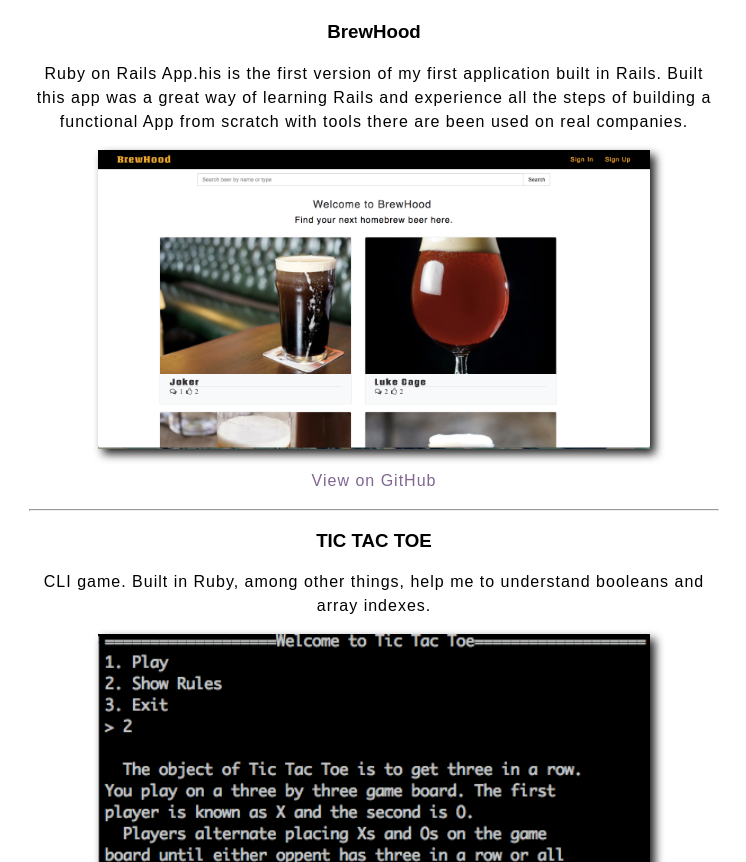
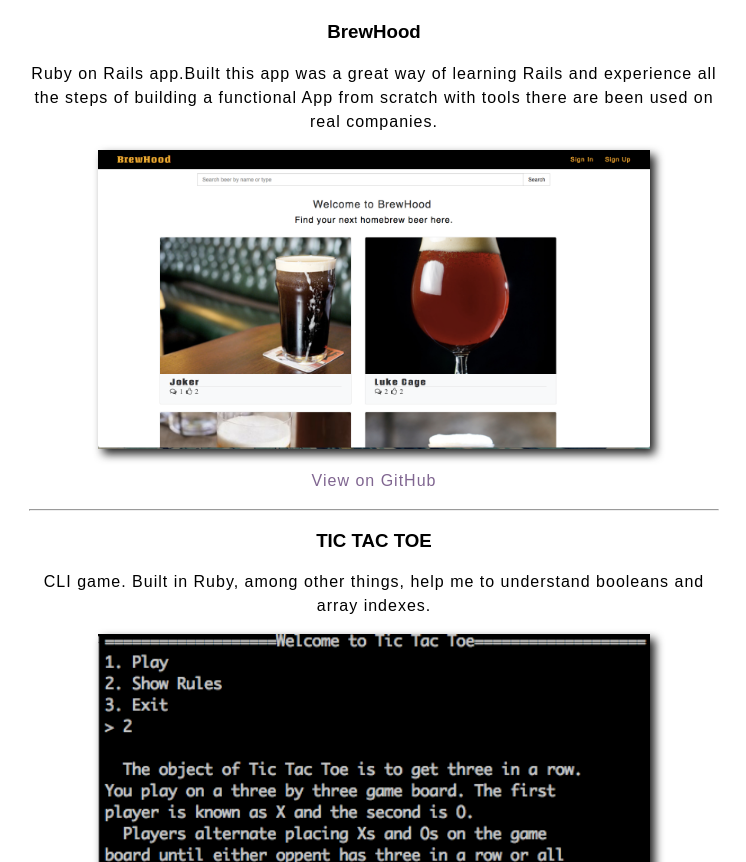
Before and after one commit to Livia-Santos/livia-santos.github.io, a plain HTML site: page index.html in a window 1280 px wide. Shown: the part 3325-4187 px from the top of the page, without its empty margins (266-1012 px from the left). Drawn offline with Linux system fonts and the light colour scheme.

Commit message:
fix brewhood description

```diff
--- a/index.html
+++ b/index.html
@@ -128,7 +128,7 @@
         <ul class="appslist">
           <li>
               <h3>BrewHood</h3>
-              <p>Ruby on Rails App.his is the first version of my first application built in Rails. Built this app was a great way of learning Rails and experience all the steps of building a functional App from scratch with tools there are been used on real companies.</p>
+              <p>Ruby on Rails app.Built this app was a great way of learning Rails and experience all the steps of building a functional App from scratch with tools there are been used on real companies.</p>
               <img class="appsimg" src="./images/brewhood.png" / alt="Brewhood app">
               <a href="https://github.com/Livia-Santos/brewhood" target="_blank">
                   <p>View on GitHub</p>
```
